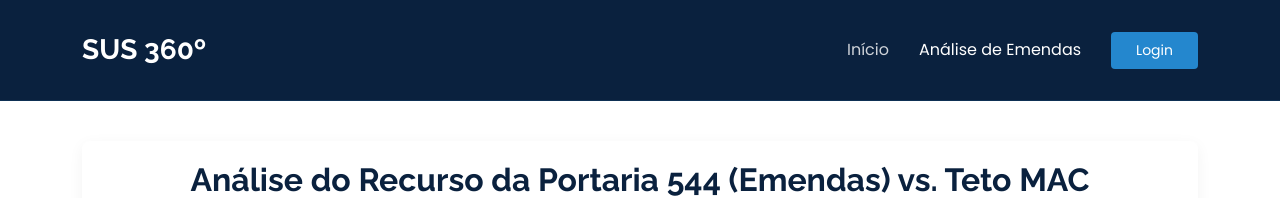
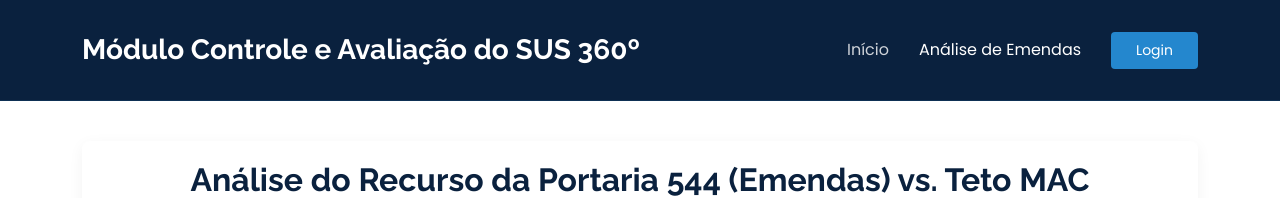
Before and after one commit to adeilsonjunior/portal-ncav, a plain HTML site: page dashboards/analiseemendas.html in a window 1280 px wide. Shown: the top 198 px of the page. Drawn offline with Linux system fonts and the light colour scheme.

Commit message:
Atualização do título

```diff
--- a/dashboards/analiseemendas.html
+++ b/dashboards/analiseemendas.html
@@ -131,7 +131,7 @@
     <div class="container-fluid container-xl position-relative d-flex align-items-center">
 
       <a href="../index.html" class="logo d-flex align-items-center me-auto">
-        <h1 class="sitename">SUS 360º</h1>
+        <h1 class="sitename">Módulo Controle e Avaliação do SUS 360º</h1>
       </a>
 
       <nav id="navmenu" class="navmenu">
```
Also changed, not shown: dashboards/partolaqueadura.html (+1 -1 lines), dashboards/pate-controle.html (+1 -1 lines), dashboards/recursos-aes.html (+1 -1 lines).
